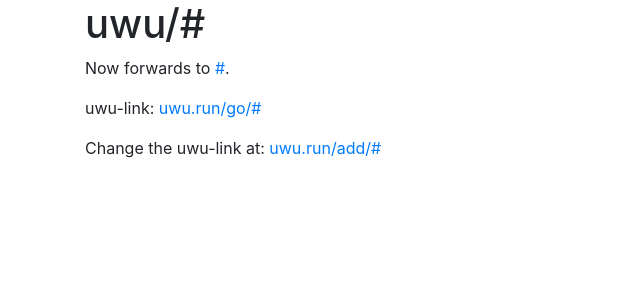
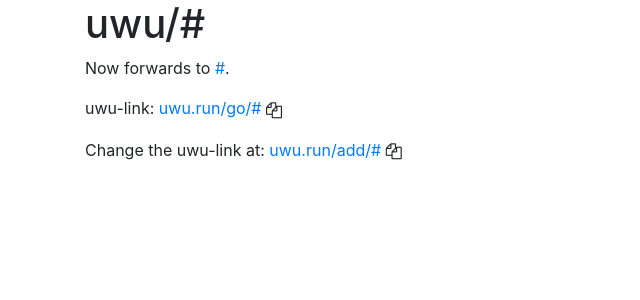
Before and after one commit to simonfong6/uwu-links, a Flask app: template uwu_links/templates/add_after.jinja in a window 1280 px wide. Shown: the top 300 px of the page, without its empty margins (0-640 px from the left). Run offline with Flask 2, Linux system fonts and the light colour scheme; the template is opened without the code that fills it: most values are stand-ins (such as "Sample title", 1, 10 or a date in 2020); some libraries are stand-ins or nearby versions.

Commit message:
Add a link to uwu-link, add-link, and copy buttons

```diff
--- a/uwu_links/templates/add_after.jinja
+++ b/uwu_links/templates/add_after.jinja
@@ -13,8 +13,37 @@
   <!-- Latest compiled JavaScript -->
   <script src="https://maxcdn.bootstrapcdn.com/bootstrap/4.3.1/js/bootstrap.min.js"></script>
   <link rel="icon" href="/static/favicon.png">
+
+  <!-- Font Awesome -->
+  <link rel="stylesheet" href="https://cdnjs.cloudflare.com/ajax/libs/font-awesome/4.7.0/css/font-awesome.min.css" SameSite=None Secure>
   <style>
+    .copy-button {
+      padding: 0;
+      border: none;
+      background: none;
+    }
   </style>
+
+  <script>
+    function copyLink(elementId) {
+      // Grab the text vaue from the targeted element.
+      let copyFromElement = document.getElementById(elementId);
+      let copyText = copyFromElement.text;
+
+      // Create dummy text element with copy value.
+      let input = document.createElement("input");
+      input.type = "text";
+      input.value = copyText;
+
+      // Add it to the page, copy the value.
+      document.body.appendChild(input);
+      input.select();
+      document.execCommand("copy");
+
+      // Remove the dummy element.
+      document.body.removeChild(input);
+    }
+  </script>
 </head>
 <body>
   <div class="container">
@@ -23,14 +52,24 @@
       Now forwards to <a href="{{ url }}">{{ url }}</a>.
     </p>
     <p>
-      uwu-link: <a href="http://uwu.run/go/{{ short_link }}">
+      uwu-link: <a
+                  id="uwu-link"
+                  href="http://uwu.run/go/{{ short_link }}">
                   uwu.run/go/{{ short_link }}
                 </a>
+                <button class="copy-button btn btn-light" onclick="copyLink('uwu-link')">
+                  <i class="fa fa-copy"></i>
+                </button>
     </p>
     <p>
-      Change the uwu-link at: <a href="http://uwu.run/add/{{ short_link }}">
+      Change the uwu-link at: <a
+                                id="uwu-add-link"
+                                href="http://uwu.run/add/{{ short_link }}">
                                 uwu.run/add/{{ short_link }}
                               </a>
+                              <button class="copy-button btn btn-light" onclick="copyLink('uwu-add-link')">
+                                <i class="fa fa-copy"></i>
+                              </button>
     </p>
   </div>
 
```
